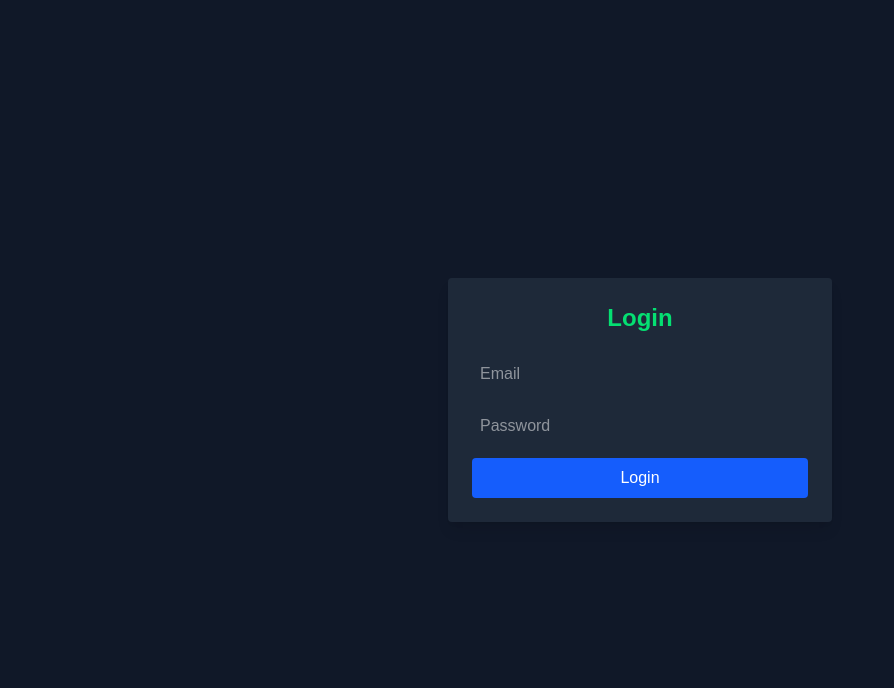
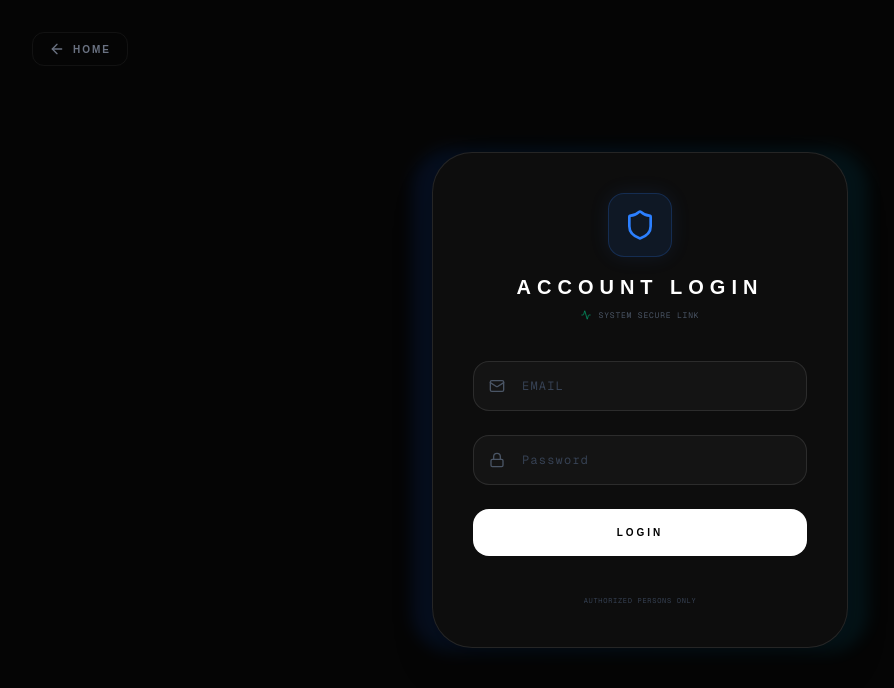
Before and after one commit to RasheedBShaik/user-management-system, a Next.js app in the folder frontend/: page /login in a window 1280 px wide. Shown: the top 688 px of the page, without its empty margins (0-894 px from the left). Built offline with nearby package versions, Linux system fonts and the light colour scheme.

Commit message:
add back, improve login page and remove warnings in many frontend files

```diff
--- a/frontend/src/app/admin/page.tsx
+++ b/frontend/src/app/admin/page.tsx
@@ -82,8 +82,8 @@ export default function AdminPage() {
   return (
     <div className="min-h-screen bg-[#050505] text-white font-sans selection:bg-blue-500/30 pb-20">
       {/* Subtle Background Glows */}
-      <div className="fixed top-0 left-1/4 w-[500px] h-[500px] bg-blue-600/10 blur-[120px] pointer-events-none rounded-full" />
-      <div className="fixed bottom-0 right-1/4 w-[400px] h-[400px] bg-purple-600/10 blur-[120px] pointer-events-none rounded-full" />
+      <div className="fixed top-0 left-1/4 w-125 h-125 bg-blue-600/10 blur-[120px] pointer-events-none rounded-full" />
+      <div className="fixed bottom-0 right-1/4 w-100 h-100 bg-purple-600/10 blur-[120px] pointer-events-none rounded-full" />
 
       <div className="max-w-7xl mx-auto px-6 pt-8 relative z-10">
         <Header onSignOut={() => { localStorage.clear(); router.push("/login"); }} />
@@ -135,7 +135,7 @@ export default function AdminPage() {
         </div>
 
         {/* --- MAIN CONTENT AREA --- */}
-        <main className="min-h-[400px] animate-in fade-in slide-in-from-bottom-4 duration-700">
+        <main className="min-h-100 animate-in fade-in slide-in-from-bottom-4 duration-700">
             {activeTab === "users" && (
                 <div className="bg-gray-900/20 border border-white/5 rounded-3xl backdrop-blur-sm overflow-hidden">
                     <UserTable users={users} onRefresh={fetchData} />
@@ -158,7 +158,7 @@ export default function AdminPage() {
         </main>
 
         <footer className="mt-32 pb-10 flex flex-col items-center justify-center gap-4 opacity-30">
-          <div className="h-[1px] w-20 bg-gradient-to-r from-transparent via-gray-500 to-transparent" />
+          <div className="h-px w-20 bg-linear-to-r from-transparent via-gray-500 to-transparent" />
           <p className="text-[9px] font-black uppercase tracking-[0.8em]">
             Secured Admin Ecosystem
           </p>
--- a/frontend/src/app/login/page.tsx
+++ b/frontend/src/app/login/page.tsx
@@ -2,6 +2,7 @@
 
 import { useState } from "react";
 import { useRouter } from "next/navigation";
+import { Shield, ArrowLeft, Lock, Mail, Activity } from "lucide-react";
 import API from "../../services/api";
 
 export default function LoginPage() {
@@ -24,11 +25,9 @@ export default function LoginPage() {
 
       const { token, user } = res.data;
 
-      // store auth data
       localStorage.setItem("token", token);
       localStorage.setItem("user", JSON.stringify(user));
 
-      // redirect by role
       if (user.role === "admin") {
         router.push("/admin");
       } else {
@@ -36,55 +35,109 @@ export default function LoginPage() {
       }
 
     } catch (err: any) {
-      setError(err.response?.data?.msg || "Login failed");
+      setError(err.response?.data?.msg || "ACCESS_DENIED: Invalid Credentials");
     } finally {
       setLoading(false);
     }
   };
 
   return (
-    <div className="flex items-center justify-center h-screen bg-gray-900">
+    <div className="relative flex items-center justify-center min-h-screen bg-[#050505] overflow-hidden">
+      {/* Background Decorative Element */}
+      <div className="absolute inset-0 bg-[radial-gradient(circle_at_center,var(--tw-gradient-stops))] from-blue-900/10 via-transparent to-transparent opacity-50" />
 
-      <div className="bg-gray-800 p-6 rounded w-96 text-white shadow-lg">
+      {/* --- HOME BUTTON --- */}
+      <button
+        onClick={() => router.push("/")}
+        className="absolute top-8 left-8 flex items-center gap-2 text-gray-500 hover:text-white transition-colors group px-4 py-2 rounded-xl border border-white/5 hover:bg-white/5"
+      >
+        <ArrowLeft size={16} className="group-hover:-translate-x-1 transition-transform" />
+        <span className="text-[10px] font-black uppercase tracking-[0.2em]">Home</span>
+      </button>
 
-        <h1 className="text-2xl mb-5 font-bold text-center text-green-400">
-          Login
+      {/* --- LOGIN CARD --- */}
+      <div className="relative group w-full max-w-md px-4">
+        {/* Glow Effect */}
+        <div className="absolute -inset-1 bg-linear-to-r from-blue-600 to-cyan-600 rounded-[2.5rem] blur opacity-10 group-hover:opacity-20 transition duration-1000"></div>
+
+        <div className="relative bg-[#0d0d0d] border border-white/10 p-10 rounded-[2.5rem] backdrop-blur-3xl shadow-2xl">
+
+          {/* Header */}
+          <div className="flex flex-col items-center mb-10">
+            <div className="w-16 h-16 bg-blue-500/10 border border-blue-500/20 rounded-2xl flex items-center justify-center mb-4 shadow-[0_0_20px_rgba(59,130,246,0.1)]">
+              <Shield className="text-blue-500" size={32} />
+            </div>
+            <h1 className="text-xl font-black text-white tracking-[0.3em] uppercase">
+              Account Login
             </h1>
+            <div className="flex items-center gap-2 mt-2">
+              <Activity size={10} className="text-emerald-500 animate-pulse" />
+              <span className="text-[8px] font-mono text-gray-600 uppercase tracking-widest">System Secure Link</span>
+            </div>
+          </div>
 
+          <div className="space-y-6">
+            {/* Email Input */}
+            <div className="relative group/input">
+              <Mail className="absolute left-4 top-1/2 -translate-y-1/2 text-gray-600 group-focus-within/input:text-blue-500 transition-colors" size={16} />
               <input
                 type="email"
-          placeholder="Email"
-          className="w-full p-2 mb-3  rounded"
+                placeholder="EMAIL"
+                className="w-full bg-white/3 border border-white/10 p-4 pl-12 rounded-2xl text-white outline-none focus:border-blue-500/50 focus:bg-blue-500/5 font-mono text-xs tracking-widest transition-all placeholder:text-gray-700"
                 value={email}
                 onChange={(e) => setEmail(e.target.value)}
               />
+            </div>
 
+            {/* Password Input */}
+            <div className="relative group/input">
+              <Lock className="absolute left-4 top-1/2 -translate-y-1/2 text-gray-600 group-focus-within/input:text-blue-500 transition-colors" size={16} />
               <input
                 type="password"
                 placeholder="Password"
-          className="w-full p-2 mb-3 rounded"
+                className="w-full bg-white/3 border border-white/10 p-4 pl-12 rounded-2xl text-white outline-none focus:border-blue-500/50 focus:bg-blue-500/5 font-mono text-xs tracking-widest transition-all placeholder:text-gray-700"
                 value={password}
                 onChange={(e) => setPassword(e.target.value)}
               />
+            </div>
 
+            {/* Login Button */}
             <button
               onClick={handleLogin}
               disabled={loading}
-          className={`w-full p-2 rounded transition hover:cursor-pointer ${
+              className={`relative w-full overflow-hidden group/btn flex items-center justify-center py-4 rounded-2xl font-black text-[10px] uppercase tracking-[0.3em] transition-all active:scale-95 ${
                 loading
-              ? "bg-gray-500 cursor-not-allowed"
-              : "bg-blue-600 hover:bg-blue-700"
+                  ? "bg-gray-800 text-gray-500 cursor-not-allowed"
+                  : "bg-white text-black hover:bg-blue-600 hover:text-white"
               }`}
             >
-          {loading ? "Logging in..." : "Login"}
+              {loading ? (
+                <div className="flex items-center gap-3">
+                  <div className="w-3 h-3 border-2 border-t-transparent border-current rounded-full animate-spin" />
+                  Authenticating...
+                </div>
+              ) : (
+                "Login"
+              )}
             </button>
 
+            {/* Error Message */}
             {error && (
-          <p className="text-red-400 mt-3 text-sm text-center">
-            {error}
+              <div className="bg-red-500/5 border border-red-500/20 p-4 rounded-xl">
+                <p className="text-red-500 text-[9px] font-black uppercase tracking-widest text-center">
+                  Error: {error}
                 </p>
+              </div>
             )}
+          </div>
 
+          {/* Footer Detail */}
+          <div className="mt-10 flex justify-center">
+            <p className="text-[7px] font-mono text-gray-700 uppercase tracking-widest">
+              Authorized Persons Only
+            </p>
+          </div>
+        </div>
       </div>
     </div>
   );
--- a/frontend/src/components/ProjectModel.tsx
+++ b/frontend/src/components/ProjectModel.tsx
@@ -104,13 +104,13 @@ export default function ProjectModal({
   };
 
   return (
-    <div className="fixed inset-0 bg-black/80 backdrop-blur-2xl z-[100] flex items-center justify-center p-4 animate-in fade-in duration-300">
+    <div className="fixed inset-0 bg-black/80 backdrop-blur-2xl z-100 flex items-center justify-center p-4 animate-in fade-in duration-300">
       <div className="bg-[#0a0c10] border border-white/10 w-full max-w-4xl rounded-[2.5rem] overflow-hidden shadow-[0_0_80px_rgba(0,0,0,0.8)] relative flex flex-col max-h-[90vh]">
         {/* TOP ACCENT BAR */}
-        <div className="h-1 w-full bg-gradient-to-r from-blue-600 via-cyan-400 to-blue-600"></div>
+        <div className="h-1 w-full bg-linear-to-r from-blue-600 via-cyan-400 to-blue-600"></div>
 
         {/* HEADER */}
-        <div className="px-8 py-8 md:px-12 flex justify-between items-center border-b border-white/5 bg-white/[0.01]">
+        <div className="px-8 py-8 md:px-12 flex justify-between items-center border-b border-white/5 bg-white/1">
           <div className="flex items-center gap-4">
             <div className="p-3 bg-blue-500/10 rounded-2xl border border-blue-500/20">
               <Command className="text-blue-500" size={20} />
@@ -227,7 +227,7 @@ export default function ProjectModal({
               {formData.team.map((member, idx) => (
                 <div
                   key={idx}
-                  className="flex flex-col md:flex-row gap-6 bg-white/[0.02] p-6 rounded-[2rem] border border-white/5 relative group hover:border-blue-500/30 transition-all animate-in slide-in-from-right-4 duration-300"
+                  className="flex flex-col md:flex-row gap-6 bg-white/2 p-6 rounded-4xl border border-white/5 relative group hover:border-blue-500/30 transition-all animate-in slide-in-from-right-4 duration-300"
                 >
                   <div className="flex-1 space-y-2">
                     <label className="text-[8px] text-gray-600 uppercase font-black tracking-widest ml-1">
```
Also changed, not shown: frontend/src/app/user/page.tsx (+15 -15 lines), frontend/src/components/CustomerList.tsx (+4 -4 lines), frontend/src/components/CustomerModal.tsx (+9 -9 lines), frontend/src/components/ProjectGrid.tsx (+7 -7 lines), frontend/src/components/StatGrid.tsx (+6 -6 lines), frontend/src/components/UserTable.tsx (+8 -8 lines). Lines whose indentation alone changed are shown as unchanged.
